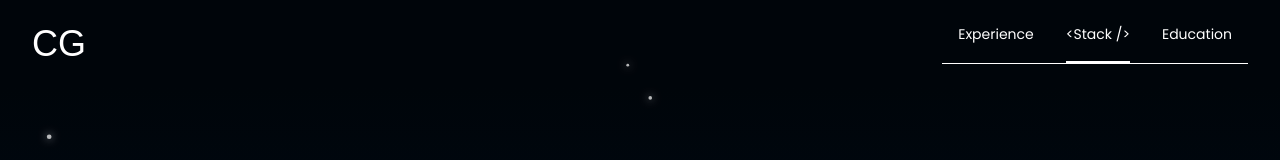
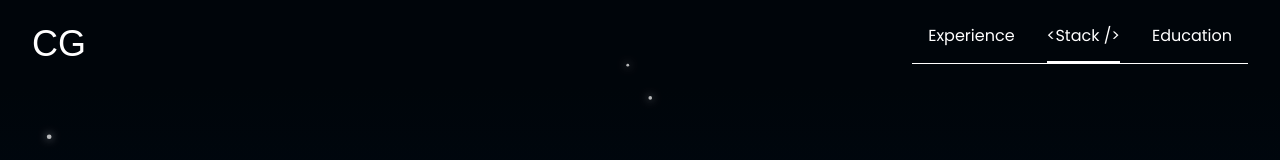
Before and after one commit to CarlosGabrielRocha/portfolio, a React (Vite) app: page /stack in a window 1280 px wide. Shown: the top 160 px of the page. Built offline with nearby package versions, Linux system fonts and the light colour scheme; a web font is replaced by a local one.

Commit message:
style: add general adjusments to page text size

```diff
--- a/src/components/Bold.tsx
+++ b/src/components/Bold.tsx
@@ -8,7 +8,7 @@ interface BoldProps {
 export const Bold: React.FC<BoldProps> = ({ children, className='' }) => {
   console.log(className)
   return (
-    <h1 className={`font-medium text-xs sm:text-sm md:text-md 2xl:text-lg ${className}`}>
+    <h1 className={`font-medium text-sm md:text-md 2xl:text-lg ${className}`}>
       {children}
     </h1>
   )
--- a/src/components/Light.tsx
+++ b/src/components/Light.tsx
@@ -7,7 +7,7 @@ interface LightProps {
 
 export const Light: React.FC<LightProps> = ({ children, className='' }) => {
   return (
-    <p className={`font-light text-xs sm:text-sm md:text-md 2xl:text-lg ${className}`}>
+    <p className={`font-light text-sm md:text-md 2xl:text-lg ${className}`}>
       {children}
     </p>
   )
--- a/src/layouts/RootLayout/Header/Navbar.tsx
+++ b/src/layouts/RootLayout/Header/Navbar.tsx
@@ -5,7 +5,7 @@ const Navbar: React.FC = () => {
   const location = useLocation().pathname
 
   return (
-    <nav className="hidden gap-4 sm:gap-6 md:gap-8 px-1 md:flex md:px-4 text-sm lg:text-md 2xl:text-lg border-b-1">
+    <nav className="hidden md:flex gap-8 px-4 text-md 2xl:text-lg border-b-1">
       <A
         className={location === '/' ? 'border-b-2' : ''}
         to='/'>
```
